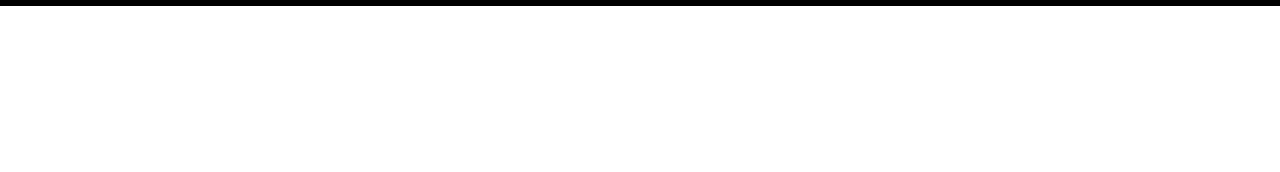
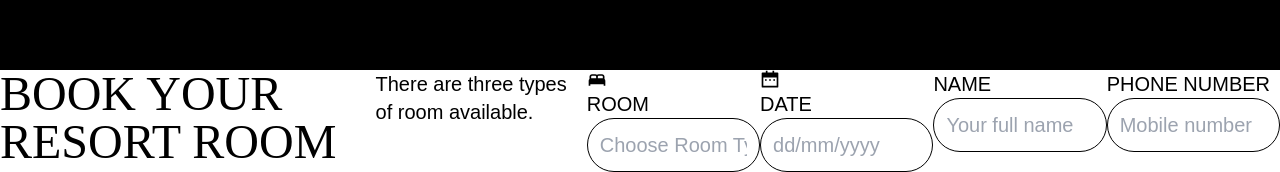
Before and after one commit to madhursonidev/maheshagardenandresorts, a React (Create React App) app: page / in a window 1280 px wide. Shown: the part 1376-1548 px from the top of the page. Before the commit the page ends 1382 px from the top, so only its background shows below. Built offline with nearby package versions, Linux system fonts and the light colour scheme.

Commit message:
Working on Rooms

```diff
--- a/src/components/pages/AboutUs.jsx
+++ b/src/components/pages/AboutUs.jsx
@@ -3,7 +3,7 @@
 
 const AboutUs = () => {
   return (
-    <div className="bg-black px-5 py-20 ">
+    <div className="bg-black px-5 py-28">
       <div className="flex justify-between container mx-auto">
         <div className="w-1/2 text-white flex justify-between flex-col">
           <p className="text-2xl font-bold font-serif text-gold-500">
--- a/src/components/pages/Home.jsx
+++ b/src/components/pages/Home.jsx
@@ -4,6 +4,7 @@
 import { IoIosArrowDropdownCircle } from "react-icons/io";
 import { FaHotel } from "react-icons/fa";
 import AboutUs from "./AboutUs";
+import Rooms from "./Rooms";
 
 const Home = () => {
   const bgImage = {
@@ -44,6 +45,7 @@
         </div>
       </div>
       <AboutUs />
+      <Rooms />
     </div>
   );
 };
--- a/src/components/pages/Rooms.jsx
+++ b/src/components/pages/Rooms.jsx
@@ -1,7 +1,43 @@
 import React from "react";
+import InputText from "./core_component/InputText";
+import { MdBed } from "react-icons/md";
+import { RiCalendar2Fill } from "react-icons/ri";
 
 const Rooms = () => {
-  return <div>Rooms</div>;
+  return (
+    <div className="flex flex-row justify-center">
+      <h1 className="text-5xl font-serif font-medium">BOOK YOUR RESORT ROOM</h1>
+      <p>There are three types of room available.</p>
+      <form action="" method="post">
+        <div className="flex">
+          <div className="flex flex-col">
+            <label className="font-medium" for="room">
+              <MdBed /> ROOM
+            </label>
+            <InputText name="room" placeholder="Choose Room Type" />
+          </div>
+          <div className="flex flex-col">
+            <label className="font-medium" for="date">
+              <RiCalendar2Fill /> DATE
+            </label>
+            <InputText name="date" placeholder="dd/mm/yyyy" />
+          </div>
+          <div className="flex flex-col">
+            <label className="font-medium" for="name">
+              NAME
+            </label>
+            <InputText name="name" placeholder="Your full name" />
+          </div>
+          <div className="flex flex-col">
+            <label className="font-medium" for="phoneNumber">
+              PHONE NUMBER
+            </label>
+            <InputText name="phoneNumber" placeholder="Mobile number" />
+          </div>
+        </div>
+      </form>
+    </div>
+  );
 };
 
 export default Rooms;
--- /dev/null
+++ b/src/components/pages/core_component/InputText.jsx
@@ -0,0 +1,35 @@
+import clsx from "clsx";
+import React from "react";
+
+const InputText = ({
+  name,
+  id,
+  placeholder,
+  label,
+  labelClass,
+  className,
+  ...props
+}) => {
+  return (
+    <div className="flex flex-row text-black">
+      {!!label && (
+        <label className="font-medium" for={name}>
+          {label}
+        </label>
+      )}
+      <input
+        type="text"
+        id={id}
+        name={name}
+        placeholder={placeholder}
+        className={clsx(
+          "w-full border p-3 border-solid rounded-full border-black",
+          className
+        )}
+        {...props}
+      />
+    </div>
+  );
+};
+
+export default InputText;
```
